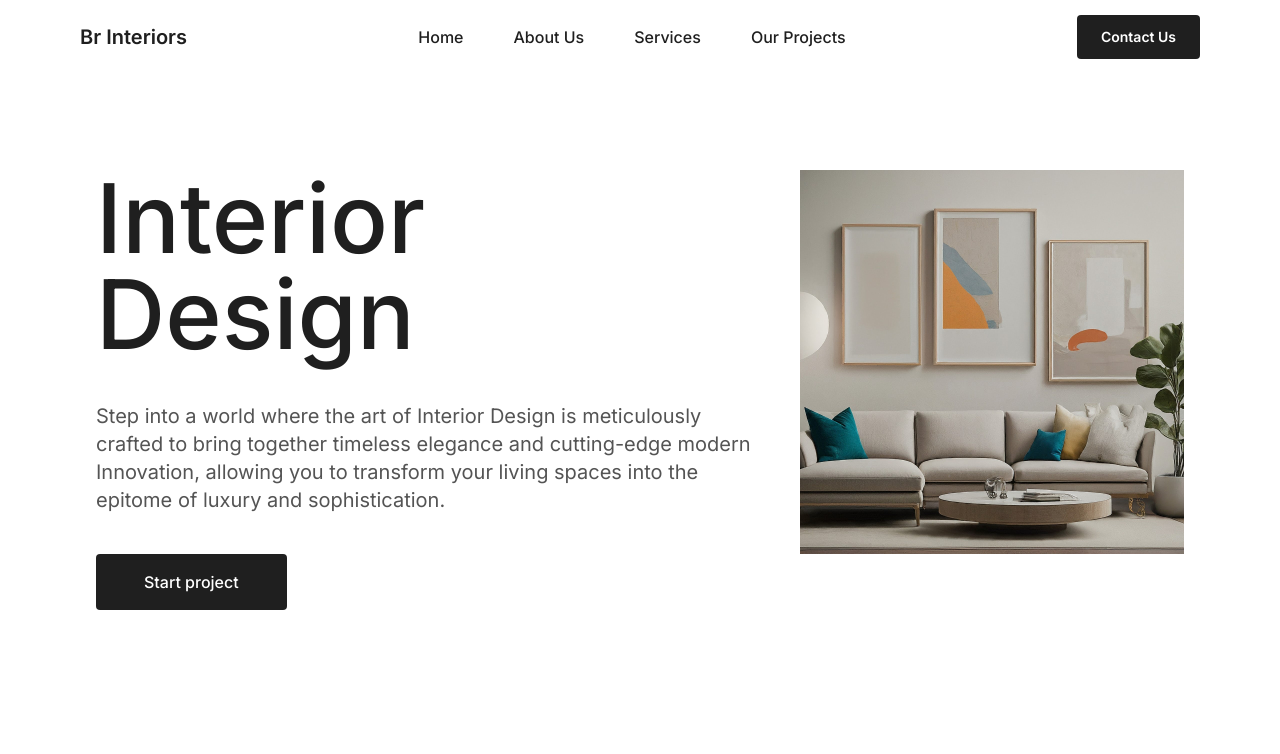
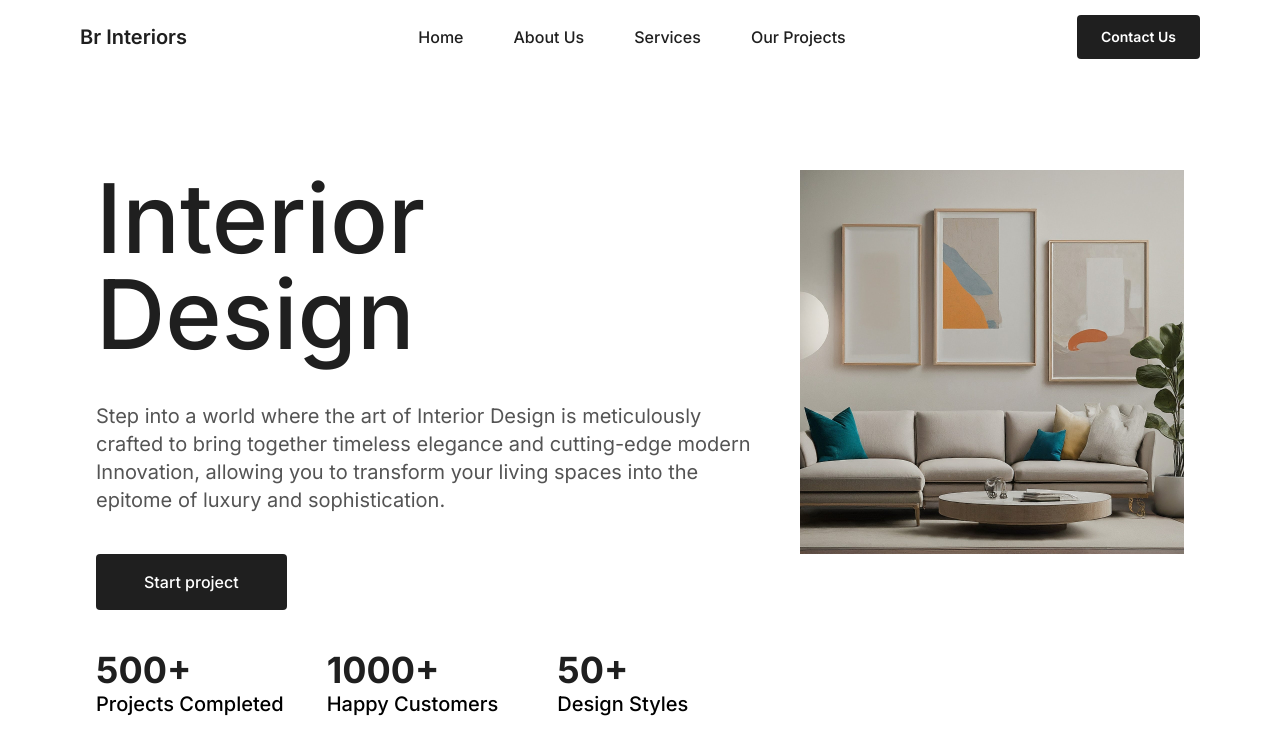
Before and after one commit to Sirajudeen-kb/interior, a Next.js app: page / in a window 1280 px wide. Shown: the top 754 px of the page. Built offline with nearby package versions, Linux system fonts and the light colour scheme.

Commit message:
Added stats in hero section.

```diff
--- a/app/Components/Hero.tsx
+++ b/app/Components/Hero.tsx
@@ -18,6 +18,30 @@ const Hero = () => {
         <button className="w-full md:w-auto bg-[#1F1F1F] text-white text-sm md:text-base font-medium py-3 md:py-4 px-8 md:px-12 rounded hover:bg-[#444444]">
           Start project
         </button>
+        <div className="w-full">
+          <div className="flex flex-wrap justify-between gap-5">
+            <div className="flex-1 min-w-[120px]">
+              <p className="text-3xl md:text-4xl font-bold text-[#1F1F1F]">
+                500+
+              </p>
+              <p className="text-lg md:text-xl font-medium">
+                Projects Completed
+              </p>
+            </div>
+            <div className="flex-1 min-w-[120px]">
+              <p className="text-3xl md:text-4xl font-bold text-[#1F1F1F] ">
+                1000+
+              </p>
+              <p className="text-lg md:text-xl font-medium">Happy Customers</p>
+            </div>
+            <div className="flex-1 min-w-[120px]">
+              <p className="text-3xl md:text-4xl font-bold text-[#1F1F1F]">
+                50+
+              </p>
+              <p className="text-lg md:text-xl font-medium">Design Styles</p>
+            </div>
+          </div>
+        </div>
       </div>
       <div className="flex-shrink-0 w-full md:w-auto">
         <Image
```
